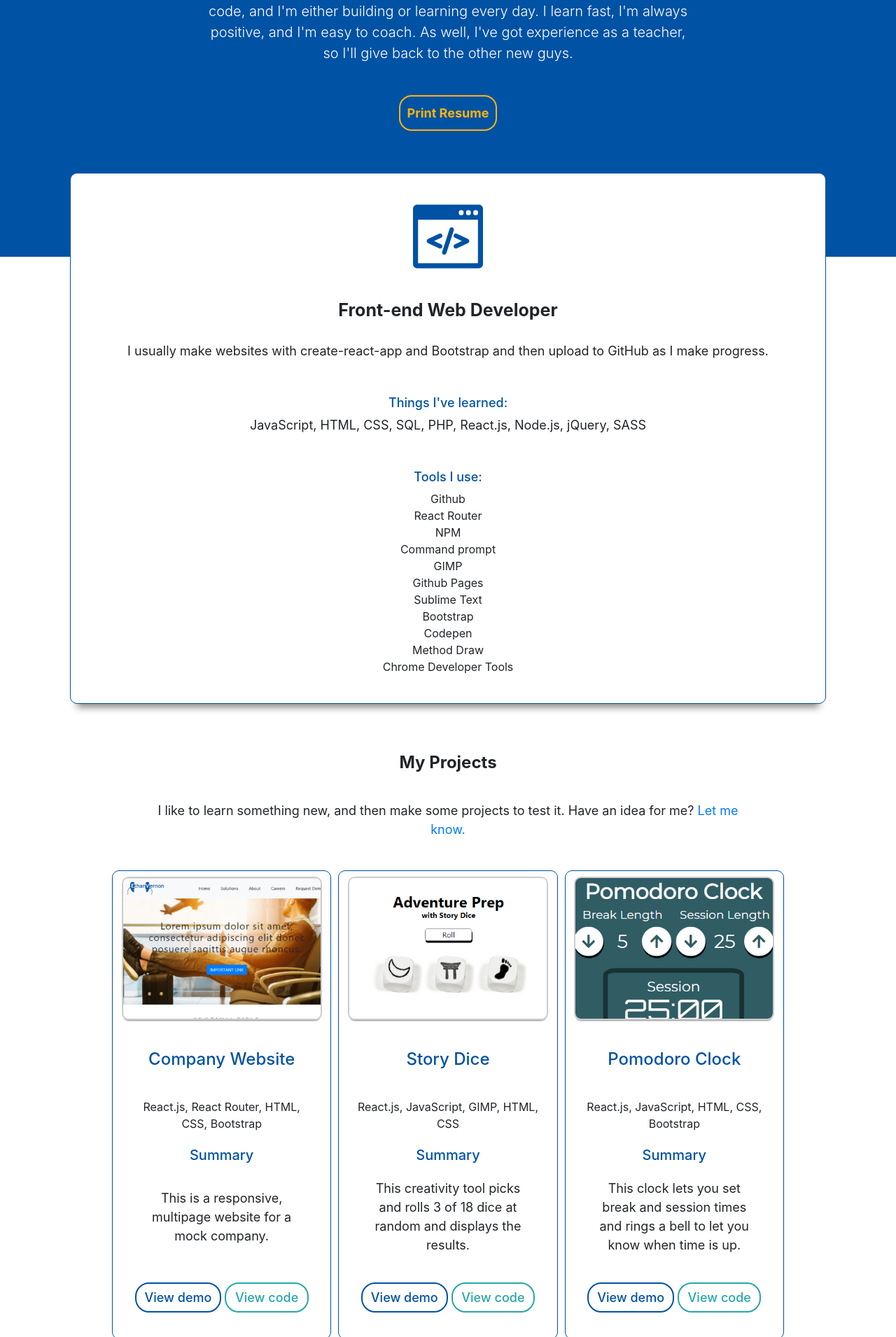
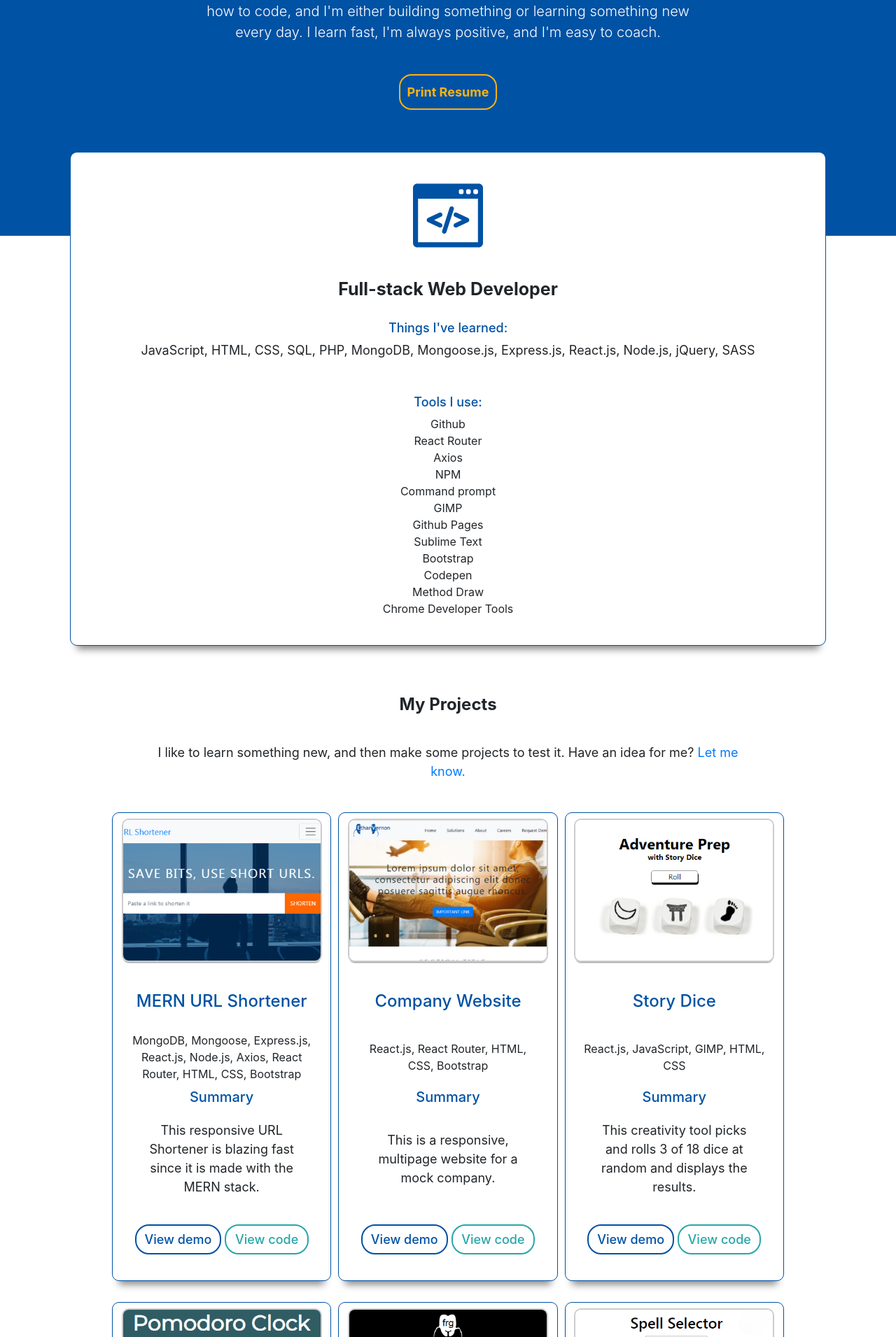
Before and after one commit to ethanvernon/portfolio2, a React (Create React App) app: page / in a window 1280 px wide. Shown: the part 889-2800 px from the top of the page at 70% size. Built offline with nearby package versions, Linux system fonts and the light colour scheme.

Commit message:
adds full-stack project and changes title/etc to full-stack developer

```diff
--- a/public/index.html
+++ b/public/index.html
@@ -24,7 +24,7 @@
       work correctly both with client-side routing and a non-root public URL.
       Learn how to configure a non-root public URL by running `npm run build`.
     -->
-    <title>Ethan Vernon | Front-end Web Developer</title>
+    <title>Ethan Vernon | Full-stack Web Developer</title>
   </head>
   <body>
     <noscript>You need to enable JavaScript to run this app.</noscript>
--- a/src/Profile.js
+++ b/src/Profile.js
@@ -12,10 +12,9 @@ export class Profile extends Component {
 				Hello, I'm Ethan. I'd like to join your team.
 			</h1>
 			<p>
-				I'm in China now, but I'm moving back to the US.
-				I've taught myself how to code, and I'm either building or learning every day.
+				I'm a full-stack developer that has been around the world.
+				I taught myself how to code, and I'm either building something or learning something new every day.
 				I learn fast, I'm always positive, and I'm easy to coach.
-				As well, I've got experience as a teacher, so I'll give back to the other new guys.
 			</p>
 			<a href={resume} target='__blank'>
 				<Button outline color="primary">
--- a/src/Skills.js
+++ b/src/Skills.js
@@ -12,21 +12,19 @@ export class Skills extends Component {
 					<Col>
 						<img className='code-icon' src={codeIcon}/>
 						<h1>
-							Front-end Web Developer
+							Full-stack Web Developer
 						</h1>
-						<p>
-							I usually make websites with create-react-app and Bootstrap and then upload to GitHub as I make progress.
-						</p>
 						<h2>
 							Things I've learned:
 						</h2>
-						<p>JavaScript, HTML, CSS, SQL, PHP, React.js, Node.js, jQuery, SASS</p>
+						<p>JavaScript, HTML, CSS, SQL, PHP, MongoDB, Mongoose.js, Express.js, React.js, Node.js, jQuery, SASS</p>
 						<h2>
 							Tools I use:
 						</h2>
 						<ul>
 							<li>Github</li>
 							<li>React Router</li>
+							<li>Axios</li>
 							<li>NPM</li>
 							<li>Command prompt</li>
 							<li>GIMP</li>
--- a/src/Title.js
+++ b/src/Title.js
@@ -8,7 +8,7 @@ export class Title extends Component {
     return (
 		<div id='title'>
 			<Jumbotron>
-				<h1 className="display-5">Front-end Web Developer</h1>
+				<h1 className="display-5">Full-stack Web Developer</h1>
 				<p className="lead">I'm a fast-learning web developer who loves creating things with code.</p>
 				<img className='avatar' src={myAvatar}/>
 			</Jumbotron>
--- a/src/Works.js
+++ b/src/Works.js
@@ -9,6 +9,7 @@ import party from './thumbnail-party.png';
 import ab from './thumbnail-ab.png';
 import spell from './thumbnail-spell.png';
 import company from './thumbnail-company.png';
+import mernurl from './thumbnail-mernurl.png';
 
 export class Works extends Component {
   render() {
@@ -24,6 +25,18 @@ export class Works extends Component {
 							I like to learn something new, and then make some projects to test it. Have an idea for me? <a href="http://www.fromgaming.com/contact.html">Let me know.</a>
 						</p>
 						<CardDeck>
+
+							<Card>
+								<CardImg top width="100%" src={mernurl} alt="Card image cap" />
+								<CardBody>
+									<CardTitle>MERN URL Shortener</CardTitle>
+									<CardSubtitle>MongoDB, Mongoose, Express.js, React.js, Node.js, Axios, React Router, HTML, CSS, Bootstrap</CardSubtitle>
+									<p className="summary">Summary</p>
+									<CardText>This responsive URL Shortener is blazing fast since it is made with the MERN stack.</CardText>
+									<a href="https://mernurl.herokuapp.com/" target="_blank" rel="noopener noreferrer"><Button outline color="primary">View demo</Button></a>
+									<a href="https://github.com/ethanvernon/mern-urlshortener" target="_blank" rel="noopener noreferrer"><Button outline color="secondary">View code</Button></a>
+								</CardBody>
+							</Card>
 
 							<Card>
 								<CardImg top width="100%" src={company} alt="Card image cap" />
@@ -63,18 +76,6 @@ export class Works extends Component {
 							</Card>
 
 							<Card>
-								<CardImg top width="100%" src={npc} alt="Card image cap" />
-								<CardBody>
-									<CardTitle>NPC Generator</CardTitle>
-									<CardSubtitle>React.js, JavaScript, JSON, HTML, CSS</CardSubtitle>
-									<p className="summary">Summary</p>
-									<CardText>This single day project takes the roll tables from the DMG and reduces them to the click of a button.</CardText>
-									<a href="https://ethanvernon.github.io/npc_generator/" target="_blank" rel="noopener noreferrer"><Button outline color="primary">View demo</Button></a>
-									<a href="https://github.com/ethanvernon/npc_generator" target="_blank" rel="noopener noreferrer"><Button outline color="secondary">View code</Button></a>
-								</CardBody>
-							</Card>
-
-							<Card>
 								<CardImg top width="100%" src={ab} alt="Card image cap" />
 								<CardBody>
 									<CardTitle>Ab Workout Generator</CardTitle>
@@ -82,7 +83,7 @@ export class Works extends Component {
 									<p className="summary">Summary</p>
 									<CardText>This single page app generates an ab workout of variable length, compelete with audio and visual cues.</CardText>
 									<a href="http://fromgaming.com/ab-app-test-5.html" target="_blank" rel="noopener noreferrer"><Button outline color="primary">View demo</Button></a>
-									<a href="https://github.com/ethanvernon/company-page" target="_blank" rel="noopener noreferrer"><Button outline color="secondary" className='disable'>View code</Button></a>
+									<Button outline color="secondary" className='disable'>View code</Button>
 								</CardBody>
 							</Card>
 
@@ -106,3 +107,19 @@ export class Works extends Component {
     );
   }
 }
+
+/*
+
+
+							<Card>
+								<CardImg top width="100%" src={npc} alt="Card image cap" />
+								<CardBody>
+									<CardTitle>NPC Generator</CardTitle>
+									<CardSubtitle>React.js, JavaScript, JSON, HTML, CSS</CardSubtitle>
+									<p className="summary">Summary</p>
+									<CardText>This single day project takes the roll tables from the DMG and reduces them to the click of a button.</CardText>
+									<a href="https://ethanvernon.github.io/npc_generator/" target="_blank" rel="noopener noreferrer"><Button outline color="primary">View demo</Button></a>
+									<a href="https://github.com/ethanvernon/npc_generator" target="_blank" rel="noopener noreferrer"><Button outline color="secondary">View code</Button></a>
+								</CardBody>
+							</Card>
+*/
```
Also changed, not shown: src/thumbnail-mernurl.png (added).
